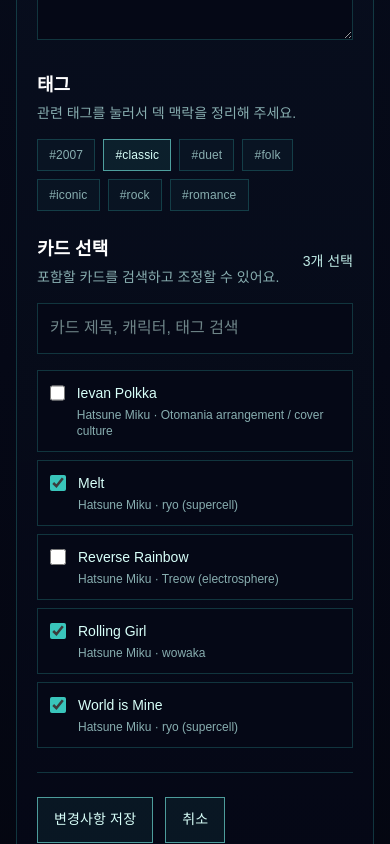
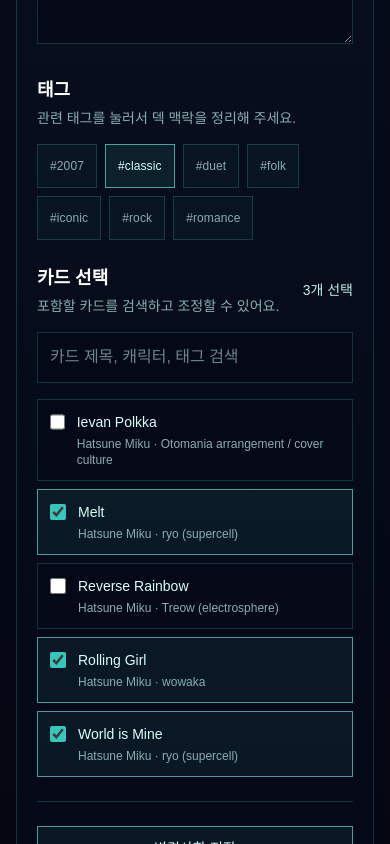
Before and after one commit to miku-agent/03_voxie, a Next.js app: page /decks/classic-miku/edit in a window 390 px wide. Shown: the part 820-1664 px from the top of the page. Built offline with nearby package versions, Linux system fonts and the light colour scheme; no server answers; a web font is replaced by a local one.

Commit message:
feat(mobile): improve touch targets and empty states

```diff
--- a/src/app/cards/new/page.tsx
+++ b/src/app/cards/new/page.tsx
@@ -91,7 +91,7 @@
           </div>
         </header>
 
-        <form onSubmit={onSubmit} className="mt-8 grid gap-6 lg:grid-cols-[minmax(0,1fr)_280px]">
+        <form onSubmit={onSubmit} className="mt-8 grid gap-4 lg:grid-cols-[minmax(0,1fr)_280px] lg:gap-6">
           <div className="terminal-frame space-y-6 p-5 sm:p-6">
             <section>
               <h2 className="text-lg font-semibold">기본 정보</h2>
@@ -177,15 +177,15 @@
               </div>
             </section>
 
-            <div className="flex flex-wrap items-center gap-3 border-t border-[var(--terminal-border)] pt-6">
+            <div className="flex flex-col gap-3 border-t border-[var(--terminal-border)] pt-6 sm:flex-row sm:flex-wrap sm:items-center">
               <button
                 type="submit"
-                className="terminal-button disabled:opacity-50"
+                className="terminal-button w-full disabled:opacity-50 sm:w-auto"
                 disabled={isSubmitting}
               >
                 {isSubmitting ? "저장 중..." : "카드 저장"}
               </button>
-              <Link className="terminal-button" href="/">
+              <Link className="terminal-button w-full sm:w-auto" href="/">
                 취소
               </Link>
             </div>
--- a/src/app/decks/[slug]/edit/DeckEditClient.tsx
+++ b/src/app/decks/[slug]/edit/DeckEditClient.tsx
@@ -167,7 +167,7 @@
                         )
                       }
                       data-active={active}
-                      className="terminal-chip"
+                      className="terminal-chip min-h-11"
                     >
                       #{tag}
                     </button>
@@ -197,7 +197,8 @@
                   {filteredCards.map((card) => (
                     <label
                       key={card.slug}
-                      className="flex items-start gap-3 border border-[var(--terminal-border)] bg-[var(--terminal-bg)] px-3 py-3 text-sm"
+                      data-active={selectedCards.includes(card.slug)}
+                      className="terminal-selectable flex items-start gap-3 border border-[var(--terminal-border)] bg-[var(--terminal-bg)] px-3 py-3 text-sm"
                     >
                       <input
                         type="checkbox"
@@ -216,7 +217,9 @@
                   ))}
                 </div>
                 {filteredCards.length === 0 && (
-                  <p className="text-sm text-[var(--terminal-muted)]">검색 결과에 맞는 카드가 없어요.</p>
+                  <div className="border border-[var(--terminal-border)] px-4 py-4 text-sm text-[var(--terminal-muted)]">
+                    검색 결과에 맞는 카드가 없어요. 다른 키워드로 다시 찾거나, 카드 목록을 먼저 늘린 뒤 다시 선택해보세요.
+                  </div>
                 )}
                 {errors.includes("cards") && (
                   <p className="text-xs text-[var(--terminal-error)]">카드를 최소 1개 선택해줘.</p>
@@ -224,15 +227,15 @@
               </div>
             </section>
 
-            <div className="flex flex-wrap items-center gap-3 border-t border-[var(--terminal-border)] pt-6">
+            <div className="flex flex-col gap-3 border-t border-[var(--terminal-border)] pt-6 sm:flex-row sm:flex-wrap sm:items-center">
               <button
                 type="submit"
-                className="terminal-button disabled:opacity-50"
+                className="terminal-button w-full disabled:opacity-50 sm:w-auto"
                 disabled={isSubmitting}
               >
                 {isSubmitting ? "저장 중..." : "변경사항 저장"}
               </button>
-              <Link className="terminal-button" href={`/decks/${deck.slug}`}>
+              <Link className="terminal-button w-full sm:w-auto" href={`/decks/${deck.slug}`}>
                 취소
               </Link>
             </div>
--- a/src/app/decks/new/DeckCreateClient.tsx
+++ b/src/app/decks/new/DeckCreateClient.tsx
@@ -181,7 +181,8 @@
                   {filteredCards.map((card) => (
                     <label
                       key={card.slug}
-                      className="flex items-start gap-3 border border-[var(--terminal-border)] bg-[var(--terminal-bg)] px-3 py-3 text-sm"
+                      data-active={form.cards.includes(card.slug)}
+                      className="terminal-selectable flex items-start gap-3 border border-[var(--terminal-border)] bg-[var(--terminal-bg)] px-3 py-3 text-sm"
                     >
                       <input
                         type="checkbox"
@@ -200,7 +201,9 @@
                   ))}
                 </div>
                 {filteredCards.length === 0 && (
-                  <p className="text-sm text-[var(--terminal-muted)]">검색 결과에 맞는 카드가 없어요.</p>
+                  <div className="border border-[var(--terminal-border)] px-4 py-4 text-sm text-[var(--terminal-muted)]">
+                    검색 결과에 맞는 카드가 없어요. 다른 키워드로 다시 찾거나, 먼저 카드를 추가한 뒤 덱으로 묶어보세요.
+                  </div>
                 )}
                 {errors.includes("cards") && (
                   <p className="text-xs text-[var(--terminal-error)]">카드를 최소 1개 선택해줘.</p>
@@ -208,15 +211,15 @@
               </div>
             </section>
 
-            <div className="flex flex-wrap items-center gap-3 border-t border-[var(--terminal-border)] pt-6">
+            <div className="flex flex-col gap-3 border-t border-[var(--terminal-border)] pt-6 sm:flex-row sm:flex-wrap sm:items-center">
               <button
                 type="submit"
-                className="terminal-button disabled:opacity-50"
+                className="terminal-button w-full disabled:opacity-50 sm:w-auto"
                 disabled={isSubmitting}
               >
                 {isSubmitting ? "저장 중..." : "덱 저장"}
               </button>
-              <Link className="terminal-button" href="/decks">
+              <Link className="terminal-button w-full sm:w-auto" href="/decks">
                 취소
               </Link>
             </div>
--- a/src/app/decks/page.tsx
+++ b/src/app/decks/page.tsx
@@ -22,11 +22,11 @@
                 카드들을 테마와 맥락으로 묶은 컬렉션 목록입니다.
               </p>
             </div>
-            <div className="flex flex-wrap gap-2">
-              <Link className="terminal-button" href="/decks/new">
+            <div className="flex w-full flex-col gap-2 sm:w-auto sm:flex-row sm:flex-wrap">
+              <Link className="terminal-button w-full sm:w-auto" href="/decks/new">
                 덱 추가
               </Link>
-              <Link className="terminal-button" href="/">
+              <Link className="terminal-button w-full sm:w-auto" href="/">
                 카드 보기
               </Link>
             </div>
@@ -40,43 +40,57 @@
               placeholder="덱 이름, 설명, 태그 검색"
               className="w-full border border-[var(--terminal-border)] bg-[var(--terminal-bg)] px-3 py-3 text-sm text-[var(--terminal-fg)]"
             />
-            <button type="submit" className="terminal-button sm:min-w-32">
+            <button type="submit" className="terminal-button w-full sm:min-w-32 sm:w-auto">
               검색
             </button>
           </form>
         </header>
 
-        <section className="mt-8 grid gap-4 md:grid-cols-2 xl:grid-cols-3">
+        <section className="mt-8 grid gap-3 md:grid-cols-2 xl:grid-cols-3">
           {decks.length === 0 ? (
             <article className="terminal-shell px-6 py-10 md:col-span-2 xl:col-span-3">
-              <h2 className="text-xl font-semibold">아직 덱이 없어요</h2>
+              <h2 className="text-xl font-semibold">{query ? "검색된 덱이 없어요" : "아직 덱이 없어요"}</h2>
               <p className="mt-3 max-w-2xl text-sm leading-6 text-[var(--terminal-muted)]">
-                첫 덱을 만들면 카드들을 테마별로 정리해서 볼 수 있어요.
+                {query
+                  ? "검색어를 조금 줄이거나 다른 키워드로 다시 찾아보세요. 필요하면 새 덱을 바로 만들어 흐름을 정리할 수 있어요."
+                  : "첫 덱을 만들면 카드들을 테마별로 묶어서 더 빠르게 둘러볼 수 있어요."}
               </p>
-              <div className="mt-6">
-                <Link className="terminal-button" href="/decks/new">
+              <div className="mt-6 flex flex-col gap-3 sm:flex-row">
+                <Link className="terminal-button w-full sm:w-auto" href="/decks/new">
                   덱 추가
                 </Link>
+                {query && (
+                  <Link className="terminal-button w-full sm:w-auto" href="/decks">
+                    검색 초기화
+                  </Link>
+                )}
               </div>
             </article>
           ) : (
             decks.map((deck) => (
-              <article key={deck.slug} className="terminal-frame p-5">
+              <article key={deck.slug} className="terminal-frame p-4 sm:p-5">
                 <div className="flex items-center justify-between text-xs text-[var(--terminal-muted)]">
                   <span>{deck.cards.length} cards</span>
                   <span>{deck.featured ? "featured" : "deck"}</span>
                 </div>
-                <h2 className="mt-3 text-lg font-semibold">
-                  <Link href={`/decks/${deck.slug}`}>{deck.name}</Link>
-                </h2>
-                <p className="mt-2 text-sm leading-6 text-[var(--terminal-soft)]">
-                  {deck.shortPitch ?? deck.description}
-                </p>
+                <div className="mt-3 flex items-start justify-between gap-4">
+                  <div className="min-w-0">
+                    <h2 className="truncate text-base font-semibold sm:text-lg">
+                      <Link href={`/decks/${deck.slug}`}>{deck.name}</Link>
+                    </h2>
+                    <p className="mt-2 line-clamp-2 text-sm leading-6 text-[var(--terminal-soft)]">
+                      {deck.shortPitch ?? deck.description}
+                    </p>
+                  </div>
+                  <Link href={`/decks/${deck.slug}`} className="shrink-0 text-sm text-[var(--terminal-soft)]">
+                    보기 →
+                  </Link>
+                </div>
                 {deck.description && deck.shortPitch && (
-                  <p className="mt-2 text-sm leading-6 text-[var(--terminal-muted)]">{deck.description}</p>
+                  <p className="mt-2 line-clamp-2 text-sm leading-6 text-[var(--terminal-muted)]">{deck.description}</p>
                 )}
-                <div className="mt-4 flex flex-wrap gap-2">
-                  {deck.tags.map((tag) => (
+                <div className="mt-3 flex flex-wrap gap-2">
+                  {deck.tags.slice(0, 4).map((tag) => (
                     <span key={tag} className="terminal-chip">
                       #{tag}
                     </span>
--- a/src/app/globals.css
+++ b/src/app/globals.css
@@ -63,6 +63,17 @@
 textarea,
 select {
   outline: none;
+  border-radius: 0;
+}
+
+input,
+textarea,
+select,
+button,
+a.terminal-button,
+label.terminal-selectable,
+button.terminal-chip {
+  -webkit-tap-highlight-color: transparent;
 }
 
 input:focus,
@@ -107,6 +118,7 @@
 
 .terminal-button {
   display: inline-flex;
+  min-height: 44px;
   align-items: center;
   justify-content: center;
   border: 1px solid var(--terminal-border-strong);
@@ -123,7 +135,7 @@
 
 .terminal-chip {
   border: 1px solid var(--terminal-border);
-  padding: 0.35rem 0.7rem;
+  padding: 0.45rem 0.75rem;
   font-size: 0.75rem;
   color: var(--terminal-muted);
   letter-spacing: 0.01em;
@@ -136,9 +148,19 @@
   background: rgba(57, 197, 187, 0.1);
 }
 
+.terminal-selectable {
+  min-height: 56px;
+  transition: border-color 160ms ease, background-color 160ms ease;
+}
+
+.terminal-selectable[data-active="true"] {
+  border-color: var(--terminal-border-strong);
+  background: rgba(57, 197, 187, 0.08);
+}
+
 .nav-link {
   border: 1px solid transparent;
-  padding: 0.45rem 0.75rem;
+  padding: 0.6rem 0.8rem;
 }
 
 .nav-link:hover {
```
